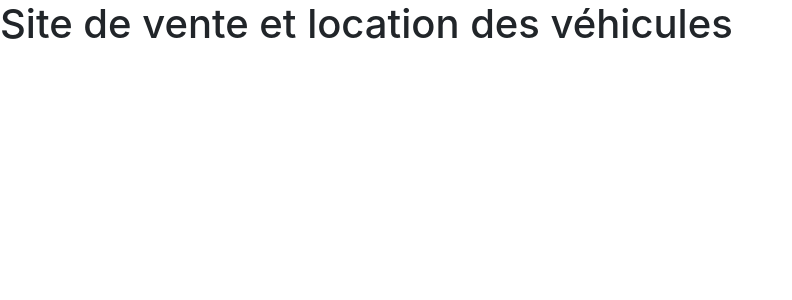
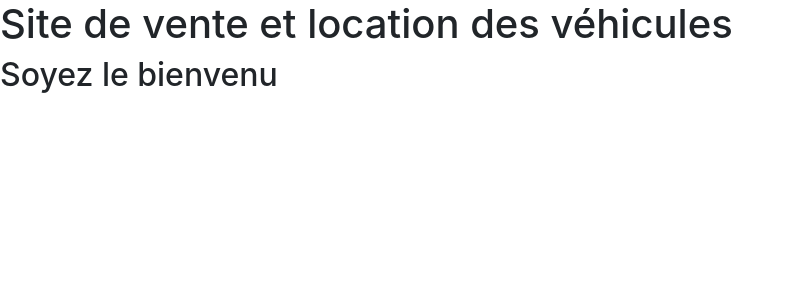
Before and after one commit to debyamitsh/VenteLocationVoiture, a PHP site: page / in a window 1280 px wide. Shown: the top 300 px of the page, without its empty margins (0-792 px from the left). Run offline with PHP 8.4, Linux system fonts and the light colour scheme.

Commit message:
ajout d'un sous-titre

```diff
--- a/index.php
+++ b/index.php
@@ -6,5 +6,6 @@
     </hezd>
     <body>
         <h1>Site de vente et location des véhicules</h1>
+        <h2>Soyez le bienvenu</h2>
     </body>
 </html>
```
